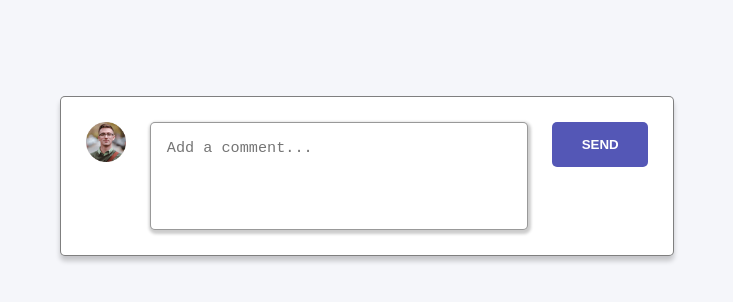
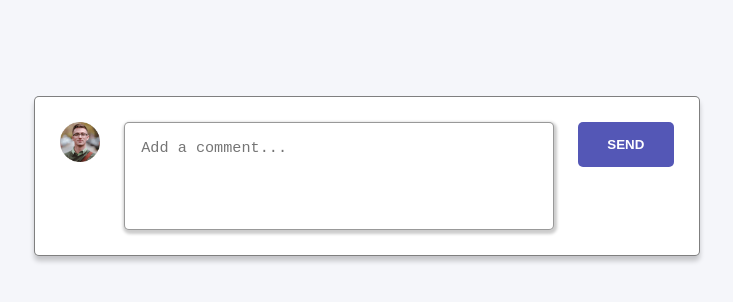
Before and after one commit to Rodrick-alt/interactive-comments-section, a React (Create React App) app: page / in a window 1024 px wide. Shown: the top 302 px of the page, without its empty margins (145-878 px from the left). Built offline with nearby package versions, Linux system fonts and the light colour scheme; a web font is replaced by a local one.

Commit message:
Fix tablet CSS

```diff
--- a/src/App.js
+++ b/src/App.js
@@ -58,7 +58,7 @@ function App() {
         ])
       }
 
-      // If comments have replies, Add them comment array
+      // If comments have replies
       if (JsonData.comments[i].replies.length > 0) {
         for (let k = 0; k < JsonData.comments[i].replies.length; k++) {
           // if the reply is made by the user add it with this component
@@ -457,8 +457,6 @@ function App() {
   }
 
 
-
-
   return (
     <div id='page-wrapper'>
 
--- a/src/Sass/App.scss
+++ b/src/Sass/App.scss
@@ -99,7 +99,6 @@ main {
 }
 
 
-
 /* Small devices (portrait tablets and large phones, 600px and up) */
 @media only screen and (min-width: 600px) {
 }
@@ -111,11 +110,11 @@ main {
 /* Large devices (laptops/desktops, 992px and up) */
 @media only screen and (min-width: 992px) and (max-width: 1024px) {
     .wrapper{
-        width: 60% !important;
+        width: 65% !important;
     }
     /* already writen replies being displayed */
     .replied{
-        width: 60% !important;
+        width: 65% !important;
     }
     .replied--special{
         width: 100%;
@@ -124,7 +123,7 @@ main {
         width: 90% !important;
     }
     .new-comment {
-        width: 60% !important;
+        width: 65% !important;
     }
 }
 /* Extra large devices (large laptops and desktops, 1200px and up) */
--- a/src/Styles/App.css
+++ b/src/Styles/App.css
@@ -1 +1 @@
-*,*:before,*:after{box-sizing:inherit}html{box-sizing:border-box;scroll-behavior:smooth;min-height:100% !important;height:100%;font-size:16px;overflow-x:hidden;overflow-y:auto}body,main,#root,#page-wrapper{height:100%;font-family:"Rubik",sans-serif;color:#c3c4ef;background-color:#f5f6fa}#page-wrapper,#info-group,main{display:flex;flex-flow:column wrap;justify-content:center;align-items:center}#page-wrapper,body,html{height:auto}#comments-wrapper{display:flex;flex-flow:column nowrap;justify-content:space-evenly;align-items:center;row-gap:1rem;width:100%;height:auto;margin-top:5rem;margin-bottom:3rem}.replied{display:flex;flex-flow:column nowrap;justify-content:center;align-items:flex-end;width:50%;border-left:1px solid #c3c4ef;row-gap:1rem}.replied--special{width:100%}.replied .wrapper{width:100%}.replied .wrapper .comment,.replied .wrapper .reply-form{width:90%;align-self:flex-end}@keyframes flipdown{0%{opacity:0;transform:scale(0.8)}92%{opacity:1}100%{transform:scale(1);animation-delay:0s}}#comments-wrapper .wrapper{animation:flipdown .4s ease both;animation-delay:0.2s}#comments-wrapper .replied{animation:flipdown .4s ease both;animation-delay:0.3s}@media only screen and (min-width: 992px)and (max-width: 1024px){.wrapper{width:60% !important}.replied{width:60% !important}.replied--special{width:100%}.replied .wrapper{width:90% !important}.new-comment{width:60% !important}}
+*,*:before,*:after{box-sizing:inherit}html{box-sizing:border-box;scroll-behavior:smooth;min-height:100% !important;height:100%;font-size:16px;overflow-x:hidden;overflow-y:auto}body,main,#root,#page-wrapper{height:100%;font-family:"Rubik",sans-serif;color:#c3c4ef;background-color:#f5f6fa}#page-wrapper,#info-group,main{display:flex;flex-flow:column wrap;justify-content:center;align-items:center}#page-wrapper,body,html{height:auto}#comments-wrapper{display:flex;flex-flow:column nowrap;justify-content:space-evenly;align-items:center;row-gap:1rem;width:100%;height:auto;margin-top:5rem;margin-bottom:3rem}.replied{display:flex;flex-flow:column nowrap;justify-content:center;align-items:flex-end;width:50%;border-left:1px solid #c3c4ef;row-gap:1rem}.replied--special{width:100%}.replied .wrapper{width:100%}.replied .wrapper .comment,.replied .wrapper .reply-form{width:90%;align-self:flex-end}@keyframes flipdown{0%{opacity:0;transform:scale(0.8)}92%{opacity:1}100%{transform:scale(1);animation-delay:0s}}#comments-wrapper .wrapper{animation:flipdown .4s ease both;animation-delay:0.2s}#comments-wrapper .replied{animation:flipdown .4s ease both;animation-delay:0.3s}@media only screen and (min-width: 992px)and (max-width: 1024px){.wrapper{width:65% !important}.replied{width:65% !important}.replied--special{width:100%}.replied .wrapper{width:90% !important}.new-comment{width:65% !important}}
```
Also changed, not shown: public/Icon.png.
